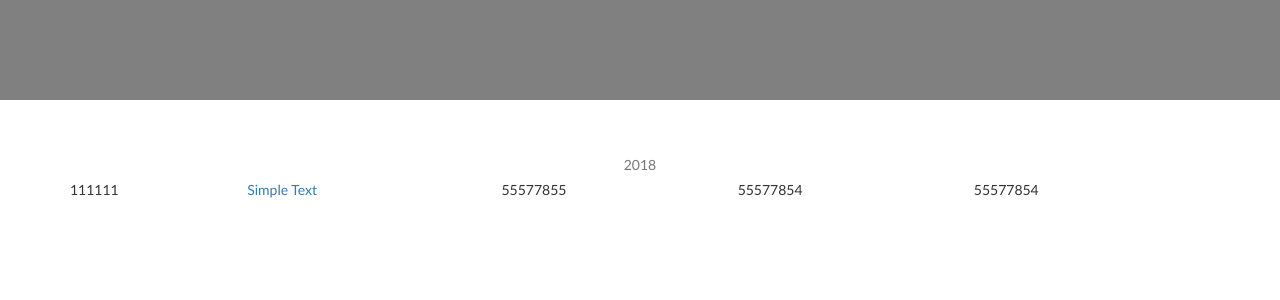
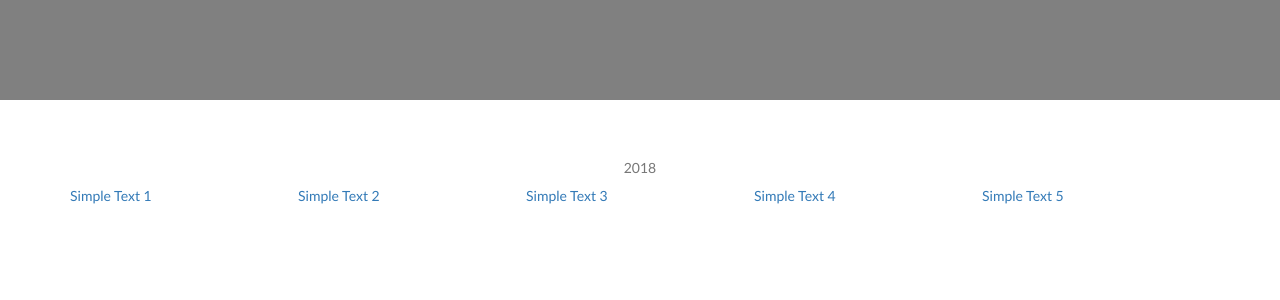
Before and after one commit to njxjtu/njxjtu.github.io, a Jekyll site: the page things2.html, which Jekyll copies as it is, in a window 1280 px wide. Shown: the top 300 px of the page. Built offline with Jekyll 4.4.1, drawn with Linux system fonts in a browser that asks for light colours; nearby versions of some CDN libraries.

Commit message:
Update things2.html

```diff
--- a/things2.html
+++ b/things2.html
@@ -12,7 +12,6 @@
       position: relative;
   }
  caption {
-    padding: 5px;
     text-align: center;
 }
 </style>
@@ -24,11 +23,11 @@
 <table style="width:100%">
   <caption>2018</caption>
   <tr>
-    <td>111111</td>
-    <td><a href="test.txt" >Simple Text</a></td>
-    <td>55577855</td>
-    <td>55577854</td>
-    <td>55577854</td>
+    <td><a href="test.txt" >Simple Text 1</a></td>
+    <td><a href="test.txt" >Simple Text 2</a></td>
+    <td><a href="test.txt" >Simple Text 3</a></td>
+    <td><a href="test.txt" >Simple Text 4</a></td>
+    <td><a href="test.txt" >Simple Text 5</a></td>
   </tr>
 </table>
 </div>
```
